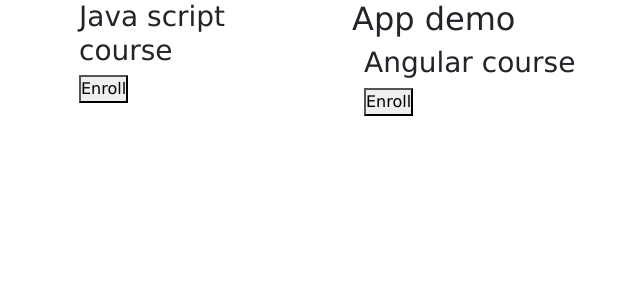
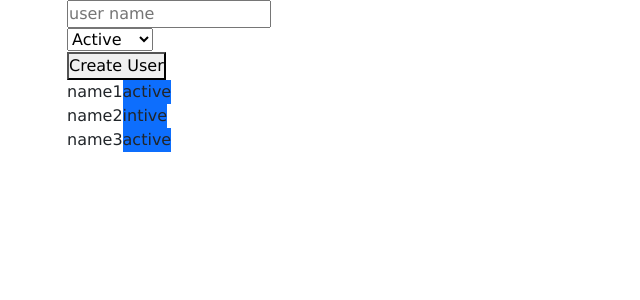
Before and after one commit to trieuquang204/learning-angular, an Angular app: page / in a window 1280 px wide. Shown: the top 300 px of the page, without its empty margins (15-655 px from the left). Built offline with nearby package versions, Linux system fonts and the light colour scheme.

Commit message:
Creating a Data Service | Services & Dependency Injection

```diff
--- a/src/app/Container/container.component.html
+++ b/src/app/Container/container.component.html
@@ -1,5 +1,14 @@
-<div class="container">
-  <h3>{{ title }} course </h3>
-
-  <button (click)="onEnroll()">Enroll</button>
-</div>
+<form action="">
+  <div>
+    <input type="text" placeholder="user name" [(ngModel)]="username" [ngModelOptions]="{standalone: true}">
+  </div>
+  <div>
+    <select name="status" id="status" [(ngModel)]="status" [ngModelOptions]="{standalone: true}">
+      <option value="active">Active</option>
+      <option value="inactive">Inactive</option>
+    </select>
+  </div>
+  <div>
+    <button (click)="addUser()">Create User</button>
+  </div>
+</form>
--- a/src/app/Container/container.component.ts
+++ b/src/app/Container/container.component.ts
@@ -1,29 +1,31 @@
 import { Component, OnInit } from "@angular/core";
-import { EnrollService } from "../Services/enroll.service";
+
+import { UserService } from "../Services/user.service";
 
 @Component({
   selector: 'app-container',
   templateUrl: './container.component.html',
   styleUrls: ['./container.component.css'],
+  // providers: [UserService]
+  // Khai báo ở đây sẽ bị overright UserService trong app => user k add đc
 })
 export class ContainerComponent implements OnInit  {
-  title = "Java script";
+  username: string = '';
+  status: string = 'active';
 
-  constructor(private enrollService : EnrollService) {
+  public testttt : string = '';
+
+  constructor(private userService : UserService) {
 
   }
 
-  ngOnInit(): void {
+  ngOnInit() {
 
   }
 
-  // onEnroll() {
-  //   alert('Thanks for ' + this.title + ' course')
-  // }
-
-  onEnroll() {
-    // const enrollService = new EnrollService();
-    this.enrollService.onEnrollClicked(this.title);
+  addUser() {
+    this.userService.addNewUser(this.username, this.status);
+    console.log(this.userService.users)
   }
 
 }
--- /dev/null
+++ b/src/app/Services/user.service.ts
@@ -0,0 +1,11 @@
+export class UserService {
+  users = [
+    {name: 'name1', status: 'active'},
+    {name: 'name2', status: 'intive'},
+    {name: 'name3', status: 'active'},
+  ]
+
+  addNewUser(name: string, status: string) {
+    this.users.push({name: name, status: status});
+  }
+}
--- a/src/app/app.component.html
+++ b/src/app/app.component.html
@@ -1,10 +1,8 @@
 <div class="container">
- <div class="row">
-  <div class="col-md-3">
-    <app-container></app-container>
+  <app-container></app-container>
+
+  <div [ngStyle]="{display: 'flex'}" class="user-div" *ngFor="let user of users">
+    <div class="user-name">{{ user.name }}</div>
+    <div class="user-status bg-primary">{{ user.status }}</div>
   </div>
-  <div class="col-md-3">
-    <app-demo></app-demo>
-  </div>
- </div>
 </div>
--- a/src/app/app.component.ts
+++ b/src/app/app.component.ts
@@ -1,21 +1,26 @@
-import { Component, ElementRef, ViewChild, ViewEncapsulation } from '@angular/core';
-import { ContainerComponent } from './Container/container.component';
+import { Component, OnInit } from '@angular/core';
 
-import { EnrollService } from './Services/enroll.service';
+import { UserService } from './Services/user.service';
+
 
 
 @Component({
   selector: 'app-root',
   templateUrl: './app.component.html',
   styleUrls: ['./app.component.css'],
-  providers: [EnrollService]
+  providers: [UserService]
 })
-export class AppComponent {
-  inputText : string = 'initialization app';
+export class AppComponent implements OnInit {
+  inputText : string = 'User service';
 
-  constructor(private enrollService : EnrollService) {
+  constructor(private userService : UserService) {
 
   }
 
+  users: {name: string, status: string}[] = []
 
+
+  ngOnInit() {
+     this.users = this.userService.users;
+  }
 }
```
Also changed, not shown: note.txt.
